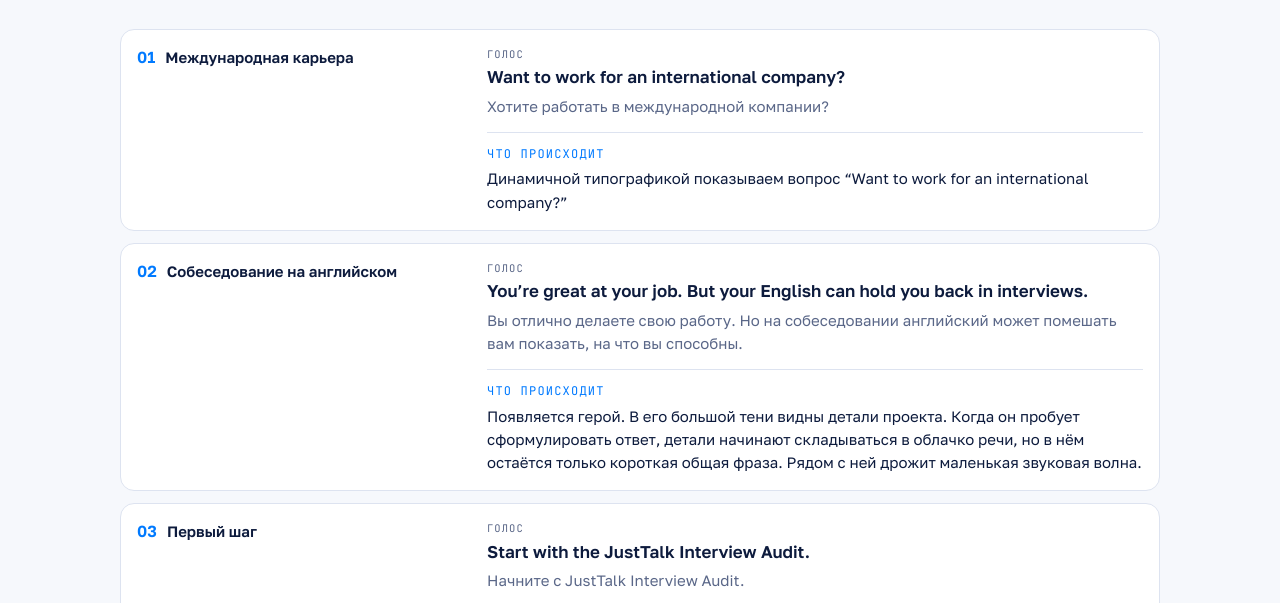
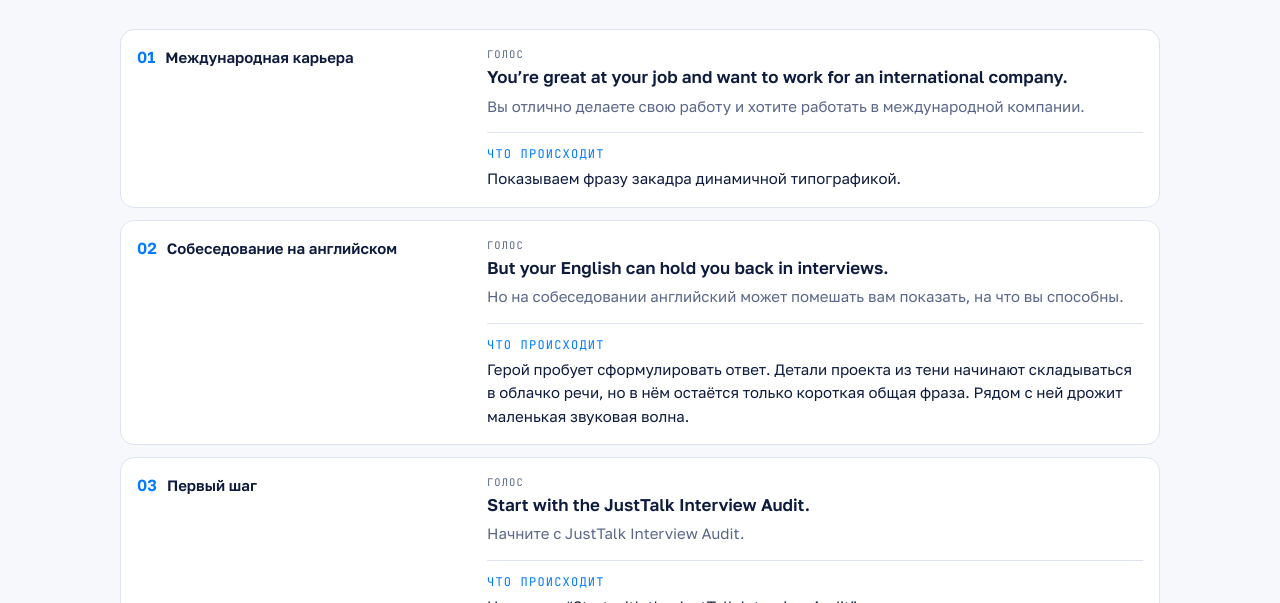
Before and after one commit to sashamind/justtalk-storyboard, a plain HTML site: page v2/index.html in a window 1280 px wide. Shown: the part 133-736 px from the top of the page. Drawn offline with Linux system fonts and the light colour scheme; a web font is replaced by a local one.

```diff
--- a/v2/index.html
+++ b/v2/index.html
@@ -47,11 +47,11 @@
         <div class="tc"><span class="n">01</span><h2 class="name">Международная карьера</h2></div>
         <div>
           <p class="lbl">Голос</p>
-          <p class="vo" lang="en">Want to work for an international company?</p>
-          <p class="ru">Хотите работать в международной компании?</p>
+          <p class="vo" lang="en">You’re great at your job and want to work for an international company.</p>
+          <p class="ru">Вы отлично делаете свою работу и хотите работать в международной компании.</p>
           <div class="action">
             <p class="lbl">Что происходит</p>
-            <p>Динамичной типографикой показываем вопрос <span lang="en">“Want to work for an international company?”</span></p>
+            <p>Показываем фразу закадра динамичной типографикой.</p>
           </div>
         </div>
       </article>
@@ -59,11 +59,11 @@
         <div class="tc"><span class="n">02</span><h2 class="name">Собеседование на английском</h2></div>
         <div>
           <p class="lbl">Голос</p>
-          <p class="vo" lang="en">You’re great at your job. But your English can hold you back in interviews.</p>
-          <p class="ru">Вы отлично делаете свою работу. Но на собеседовании английский может помешать вам показать, на что вы способны.</p>
+          <p class="vo" lang="en">But your English can hold you back in interviews.</p>
+          <p class="ru">Но на собеседовании английский может помешать вам показать, на что вы способны.</p>
           <div class="action">
             <p class="lbl">Что происходит</p>
-            <p>Появляется герой. В его большой тени видны детали проекта. Когда он пробует сформулировать ответ, детали начинают складываться в облачко речи, но в нём остаётся только короткая общая фраза. Рядом с ней дрожит маленькая звуковая волна.</p>
+            <p>Герой пробует сформулировать ответ. Детали проекта из тени начинают складываться в облачко речи, но в нём остаётся только короткая общая фраза. Рядом с ней дрожит маленькая звуковая волна.</p>
           </div>
         </div>
       </article>
```
